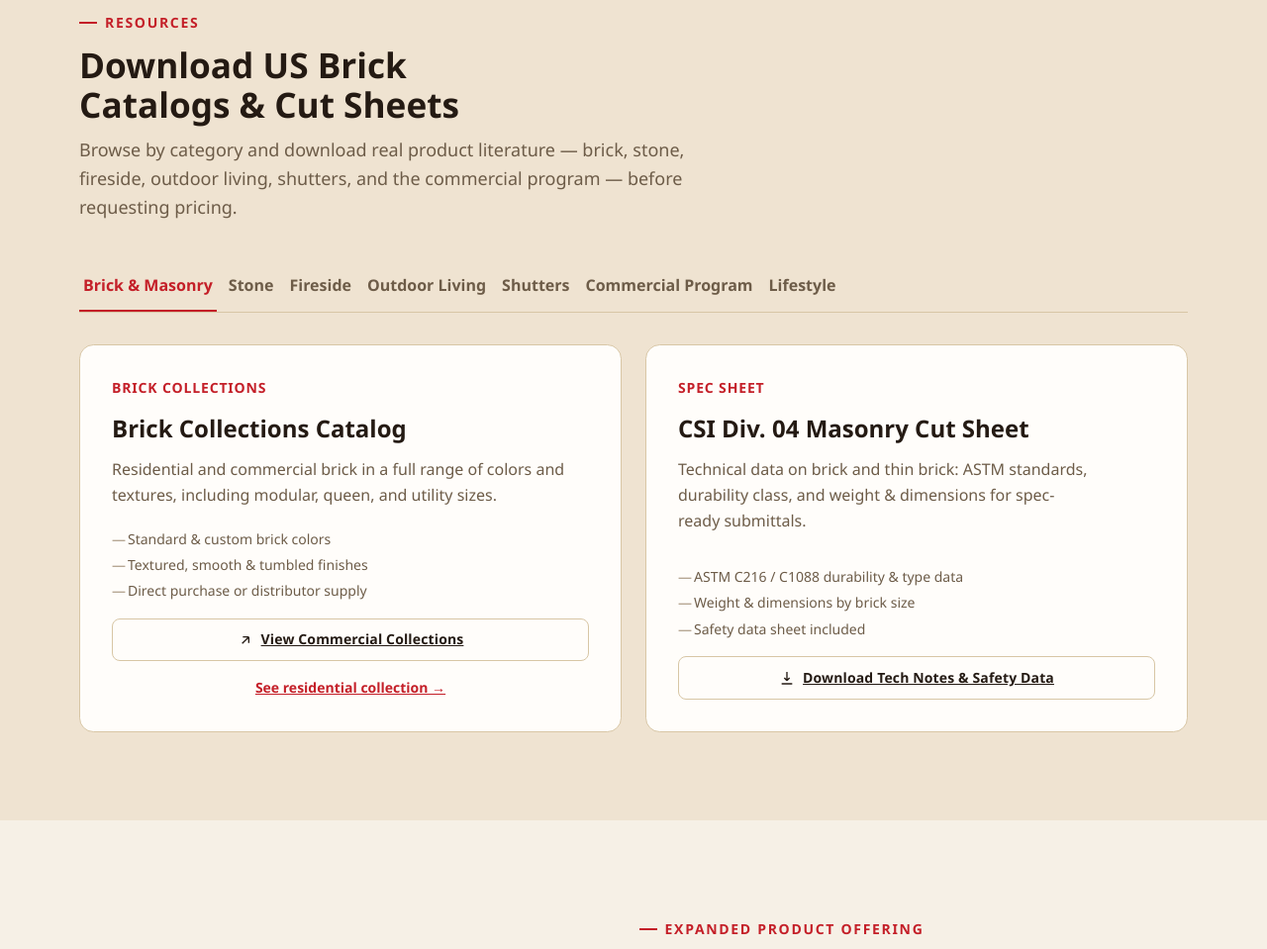
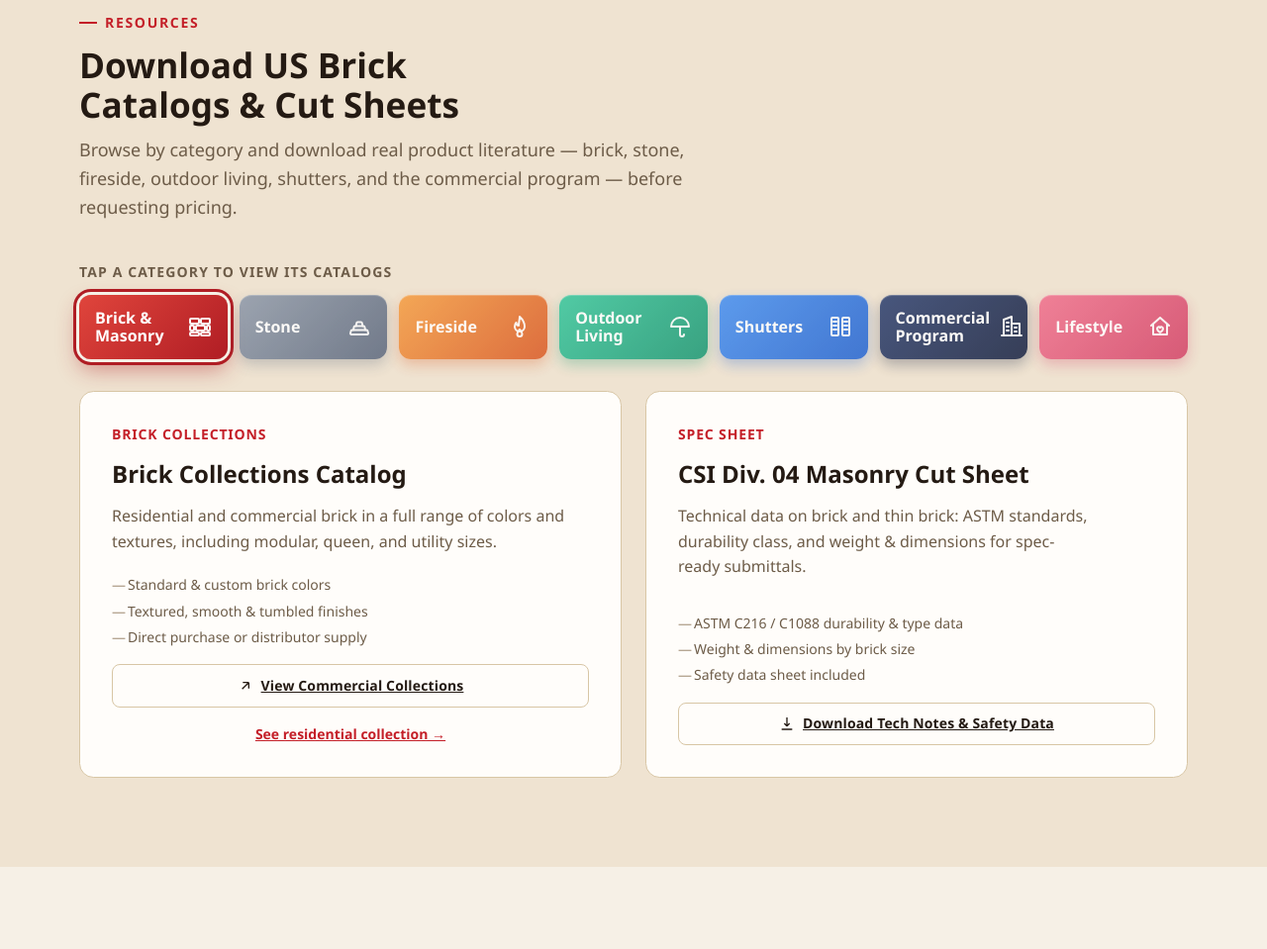
Before and after one commit to kwrayfl-art/us-brick-resources, a plain HTML site: page app/index.html in a window 1280 px wide. Shown: the part 3185-4144 px from the top of the page at 99% size. Drawn offline with Linux system fonts and the light colour scheme; a web font is replaced by a local one.

Commit message:
App: category tabs as gradient push buttons with icons

```diff
--- a/app/index.html
+++ b/app/index.html
@@ -184,14 +184,15 @@
         <p>Browse by category and download real product literature — brick, stone, fireside, outdoor living, shutters, and the commercial program — before requesting pricing.</p>
       </div>
 
+      <p class="catalog-tabs-hint">Tap a category to view its catalogs</p>
       <div class="catalog-tabs" role="tablist" aria-label="Catalog categories">
-        <button class="catalog-tab is-active" role="tab" aria-selected="true" aria-controls="tab-brick" id="tabbtn-brick" data-tab="brick">Brick &amp; Masonry</button>
-        <button class="catalog-tab" role="tab" aria-selected="false" aria-controls="tab-stone" id="tabbtn-stone" data-tab="stone">Stone</button>
-        <button class="catalog-tab" role="tab" aria-selected="false" aria-controls="tab-fireside" id="tabbtn-fireside" data-tab="fireside">Fireside</button>
-        <button class="catalog-tab" role="tab" aria-selected="false" aria-controls="tab-outdoor" id="tabbtn-outdoor" data-tab="outdoor">Outdoor Living</button>
-        <button class="catalog-tab" role="tab" aria-selected="false" aria-controls="tab-shutters" id="tabbtn-shutters" data-tab="shutters">Shutters</button>
-        <button class="catalog-tab" role="tab" aria-selected="false" aria-controls="tab-commercial" id="tabbtn-commercial" data-tab="commercial">Commercial Program</button>
-        <button class="catalog-tab" role="tab" aria-selected="false" aria-controls="tab-lifestyle" id="tabbtn-lifestyle" data-tab="lifestyle">Lifestyle</button>
+        <button class="catalog-tab is-active" role="tab" aria-selected="true" aria-controls="tab-brick" id="tabbtn-brick" data-tab="brick"><span class="tab-label">Brick &amp; Masonry</span><svg class="tab-icon" viewBox="0 0 24 24" fill="none" stroke="currentColor" stroke-width="2" stroke-linecap="round" stroke-linejoin="round" aria-hidden="true"><rect x="2" y="4" width="9" height="5" rx="1"/><rect x="13" y="4" width="9" height="5" rx="1"/><rect x="2" y="11" width="4" height="5" rx="1"/><rect x="8" y="11" width="9" height="5" rx="1"/><rect x="19" y="11" width="3" height="5" rx="1"/><rect x="2" y="18" width="9" height="3" rx="1"/><rect x="13" y="18" width="9" height="3" rx="1"/></svg></button>
+        <button class="catalog-tab" role="tab" aria-selected="false" aria-controls="tab-stone" id="tabbtn-stone" data-tab="stone"><span class="tab-label">Stone</span><svg class="tab-icon" viewBox="0 0 24 24" fill="none" stroke="currentColor" stroke-width="2" stroke-linecap="round" stroke-linejoin="round" aria-hidden="true"><path d="M4 20h16a1 1 0 0 0 1-1.2l-.6-2.6a1 1 0 0 0-1-.8H4.6a1 1 0 0 0-1 .8L3 18.8A1 1 0 0 0 4 20z"/><path d="M6 15.4l.6-3a1 1 0 0 1 1-.8h8.8a1 1 0 0 1 1 .8l.6 3"/><path d="M8.6 11.6l.7-3.4a1 1 0 0 1 1-.8h3.4a1 1 0 0 1 1 .8l.7 3.4"/></svg></button>
+        <button class="catalog-tab" role="tab" aria-selected="false" aria-controls="tab-fireside" id="tabbtn-fireside" data-tab="fireside"><span class="tab-label">Fireside</span><svg class="tab-icon" viewBox="0 0 24 24" fill="none" stroke="currentColor" stroke-width="2" stroke-linecap="round" stroke-linejoin="round" aria-hidden="true"><path d="M12 2s5 4.5 5 10a5 5 0 0 1-10 0c0-2.5 1.5-4 1.5-4S9 11 11 11c0-3 1-6 1-9z"/><path d="M12 22a2.5 2.5 0 0 0 2.5-2.5C14.5 17.5 12 15 12 15s-2.5 2.5-2.5 4.5A2.5 2.5 0 0 0 12 22z"/></svg></button>
+        <button class="catalog-tab" role="tab" aria-selected="false" aria-controls="tab-outdoor" id="tabbtn-outdoor" data-tab="outdoor"><span class="tab-label">Outdoor Living</span><svg class="tab-icon" viewBox="0 0 24 24" fill="none" stroke="currentColor" stroke-width="2" stroke-linecap="round" stroke-linejoin="round" aria-hidden="true"><path d="M12 3a9 9 0 0 1 9 9H3a9 9 0 0 1 9-9z"/><path d="M12 12v8a2 2 0 0 0 4 0"/></svg></button>
+        <button class="catalog-tab" role="tab" aria-selected="false" aria-controls="tab-shutters" id="tabbtn-shutters" data-tab="shutters"><span class="tab-label">Shutters</span><svg class="tab-icon" viewBox="0 0 24 24" fill="none" stroke="currentColor" stroke-width="2" stroke-linecap="round" stroke-linejoin="round" aria-hidden="true"><rect x="3" y="3" width="7" height="18" rx="1"/><rect x="14" y="3" width="7" height="18" rx="1"/><path d="M5 7h3M5 11h3M5 15h3M16 7h3M16 11h3M16 15h3"/></svg></button>
+        <button class="catalog-tab" role="tab" aria-selected="false" aria-controls="tab-commercial" id="tabbtn-commercial" data-tab="commercial"><span class="tab-label">Commercial Program</span><svg class="tab-icon" viewBox="0 0 24 24" fill="none" stroke="currentColor" stroke-width="2" stroke-linecap="round" stroke-linejoin="round" aria-hidden="true"><path d="M4 21V5l8-3v19"/><path d="M12 9h8v12"/><path d="M2 21h20M7 8h2M7 12h2M7 16h2M15 13h2M15 17h2"/></svg></button>
+        <button class="catalog-tab" role="tab" aria-selected="false" aria-controls="tab-lifestyle" id="tabbtn-lifestyle" data-tab="lifestyle"><span class="tab-label">Lifestyle</span><svg class="tab-icon" viewBox="0 0 24 24" fill="none" stroke="currentColor" stroke-width="2" stroke-linecap="round" stroke-linejoin="round" aria-hidden="true"><path d="M3 11l9-8 9 8"/><path d="M5 10v10h14V10"/><path d="M12 18s-3-1.8-3-4a1.6 1.6 0 0 1 3-.8 1.6 1.6 0 0 1 3 .8c0 2.2-3 4-3 4z"/></svg></button>
       </div>
 
       <div class="catalog-panel is-active" id="tab-brick" role="tabpanel" aria-labelledby="tabbtn-brick" data-tab-panel="brick">
--- a/app/style.css
+++ b/app/style.css
@@ -561,3 +561,32 @@ section { padding-block: clamp(var(--space-12), 7vw, var(--space-24)); }
 .cover-band { position:relative; z-index:1; height:42px; flex:none; background:var(--cv-navy); color:#fff; display:flex; align-items:center; justify-content:center; font-family:'Montserrat',sans-serif; font-weight:600; letter-spacing:.16em; font-size:13px; }
 @media (max-width:600px) { .cover-contact { flex-direction:column; align-items:center; gap:10px; } .cover-contact li:last-child a { text-align:center; } .cover-contact li:last-child svg { display:none; } }
 .cover { padding:0 !important; }
+
+/* ===== Category tabs: gradient push buttons with icons ===== */
+.catalog-tabs-hint { font-size: var(--text-xs); font-weight: 700; letter-spacing: .08em; text-transform: uppercase; color: var(--color-text-muted); margin: 0 0 var(--space-3); }
+.catalog-tabs { display: grid; grid-template-columns: 1fr 1fr; gap: 12px; border-bottom: 0; margin-bottom: var(--space-8); }
+@media (min-width: 700px) { .catalog-tabs { grid-template-columns: repeat(4, 1fr); } }
+@media (min-width: 1100px) { .catalog-tabs { grid-template-columns: repeat(7, 1fr); } }
+.catalog-tab {
+  --g1:#d6343c; --g2:#a8161e;
+  position: relative; display: flex; align-items: center; justify-content: space-between; gap: 10px;
+  min-height: 62px; padding: 14px 16px; text-align: left;
+  font-family: var(--font-display); font-size: 16px; font-weight: 800; line-height: 1.15; color: #fff;
+  background: linear-gradient(135deg, var(--g1), var(--g2)); border: 0; border-radius: 12px;
+  box-shadow: 0 6px 14px color-mix(in oklab, var(--g2) 35%, transparent), inset 0 1px 0 rgba(255,255,255,.25);
+  cursor: pointer; -webkit-tap-highlight-color: transparent; opacity: .82;
+  transition: transform .12s ease, box-shadow .15s ease, opacity .15s ease, filter .15s ease;
+}
+.catalog-tab::after { content: none; }
+.catalog-tab .tab-icon { width: 24px; height: 24px; flex: none; opacity: .95; }
+.catalog-tab:hover { color: #fff; opacity: 1; filter: brightness(1.05); transform: translateY(-1px); }
+.catalog-tab:active { transform: translateY(2px) scale(.98); box-shadow: 0 2px 6px color-mix(in oklab, var(--g2) 35%, transparent), inset 0 2px 4px rgba(0,0,0,.15); }
+.catalog-tab.is-active { opacity: 1; color: #fff; box-shadow: 0 0 0 3px var(--color-bg), 0 0 0 6px var(--g2), 0 10px 22px color-mix(in oklab, var(--g2) 45%, transparent); }
+.catalog-tab[data-tab="brick"]      { --g1:#e0453c; --g2:#b01d24; }
+.catalog-tab[data-tab="stone"]      { --g1:#8a96a8; --g2:#56637a; }
+.catalog-tab[data-tab="fireside"]   { --g1:#f59a3b; --g2:#d9541e; }
+.catalog-tab[data-tab="outdoor"]    { --g1:#2fc59a; --g2:#11946f; }
+.catalog-tab[data-tab="shutters"]   { --g1:#3d8bf2; --g2:#1c5fd1; }
+.catalog-tab[data-tab="commercial"] { --g1:#24386b; --g2:#0e1a3c; }
+.catalog-tab[data-tab="lifestyle"]  { --g1:#f06b8a; --g2:#d23d63; }
+@media (max-width: 600px) { .catalog-tab { min-height: 64px; font-size: 15px; } }
```
